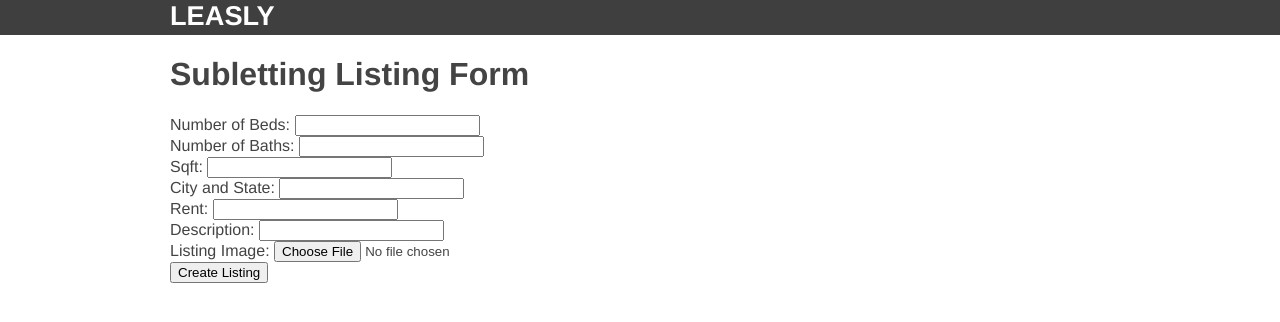
After one commit to EthanWintill/Leasly, a Flask app: page /form in a window 1280 px wide. The commit adds this page. Shown: the top 322 px of the page. Run offline with Flask 2, Linux system fonts and the light colour scheme.

Commit message:
Added form for new listing with basic functionality

```diff
--- a/routes.py
+++ b/routes.py
@@ -1,6 +1,7 @@
 import sys
+import os
 sys.dont_write_bytecode = True
-from flask import Flask, render_template
+from flask import Flask, render_template, request, redirect, url_for
 
 app = Flask(__name__)
 
@@ -12,6 +13,23 @@ def home():
 def listing():
   return render_template('listing.html')
 
+@app.route('/form')
+def form():
+  return render_template('newListForm.html')
+
+@app.route('/create_listing', methods=['POST'])
+def create_listing():
+    beds = request.form['beds']
+    baths = request.form['baths']
+    sqft = request.form['sqft']
+    location = request.form['location']
+    rent = request.form['rent']
+    description = request.form['description']
+    image_file = request.files['image']
+    image_filename = image_file.filename
+    image_path =os.path.join('static/img', image_filename)
+    image_file.save(image_path)
+    return render_template('listing.html', beds=beds, baths=baths, sqft=sqft, location=location, rent=rent, description=description, filename=image_filename)
 
 
 
--- /dev/null
+++ b/templates/newListForm.html
@@ -0,0 +1,28 @@
+{% extends "layout.html" %}
+{% block content %}
+<h1>Subletting Listing Form</h1>
+<form action="{{ url_for('create_listing') }}" method="POST" enctype="multipart/form-data">
+  <label for="beds">Number of Beds:</label>
+  <input type="number" id="beds" name="beds" required>
+  <br>
+  <label for="baths">Number of Baths:</label>
+  <input type="number" id="baths" name="baths" required>
+  <br>
+  <label for="sqft">Sqft:</label>
+  <input type="number" id="sqft" name="sqft" required>
+  <br>
+  <label for="location">City and State:</label>
+  <input type="text" id="location" name="location" required>
+  <br>
+  <label for="rent">Rent:</label>
+  <input type="number" id="rent" name="rent" required>
+  <br>
+  <label for="description">Description:</label>
+  <input type="text" id="description" name="description" required>
+  <br>
+  <label for="image">Listing Image:</label>
+  <input type="file" id="image" name="image" accept="image/*" required>
+  <br>
+  <input type="submit" value="Create Listing">
+</form>
+{% endblock %}
```
Also changed, not shown: templates/listing.html (+7 -7 lines).
